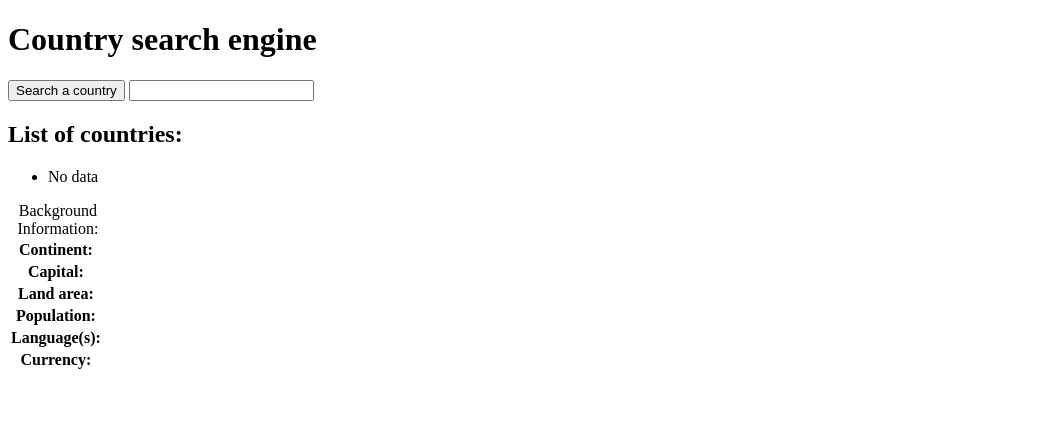
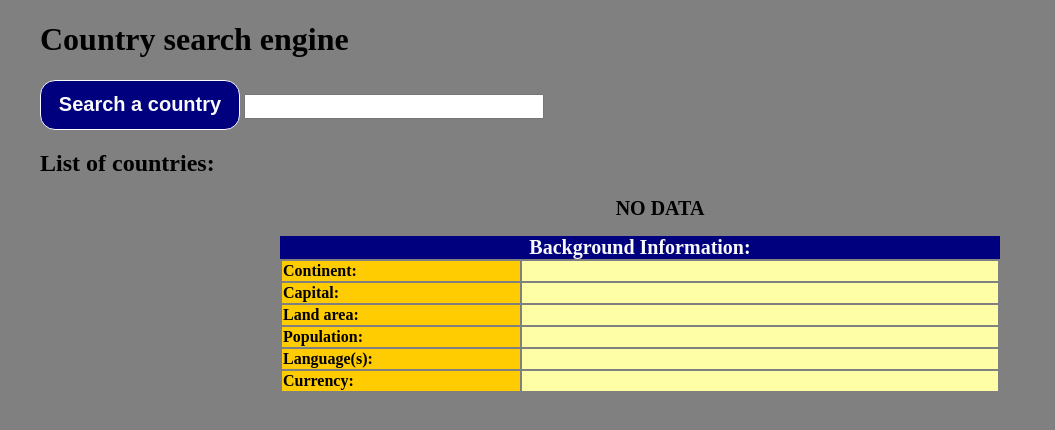
Before and after one commit to MalgorzataRatajczyk/zad.12.6-Country_search_engine, a website: page index.html in a window 1280 px wide. Shown: the whole page, without its empty margins (0-1055 px from the left). Drawn offline with Linux system fonts and the light colour scheme.

Commit message:
Add styles for all html elements

```diff
--- a/sass/style.scss
+++ b/sass/style.scss
@@ -3,16 +3,68 @@
 }
 
 body {
-    margin: 0, auto;
+    margin: 0 auto;
     background-color: gray;
     width: 100%;
     max-width: 1200px;
 }
+
 button {
     width: 200px;
     height: 50px;
     border-radius: 15px;
-    background-color: aqua;
-    border: 1px solid white;
+    border: 1px solid rgb(250,250,250);;
+    font-size: 20px;
+    font-weight: bold;
+    background-color: rgb(0,0,127);
+    color: rgb(250,250,250);
+}
 
+input {
+    width: 300px;
+    height: 25px;
 }
+
+ul {
+
+    li {
+        list-style-type: none;
+        text-align: center;
+        font-size: 20px;
+        font-weight: bold;
+        text-transform: uppercase;
+    }
+}
+
+table {
+    border: none;
+    width: 60%;
+    margin: 0 auto;
+    border-collapse: separate;
+
+    caption {
+        font-size: 20px;
+        font-weight: bold;
+        text-align: center;
+        background-color: rgb(0,0,127);
+        color: rgb(250,250,250);
+
+    }
+    tbody {
+        tr {
+            th {
+                width: 20%;
+                background-color: rgb(254, 204, 1);
+                font-size: bold;
+                text-align: left;
+
+            }
+            td {
+                width: 40%;
+                background-color: rgb(254,254,166);
+                font-size: bold;
+                text-align: left;
+            }
+        }
+    }
+}
```
Also changed, not shown: css/style.css, css/style.prefixed.css, 1 other file.
